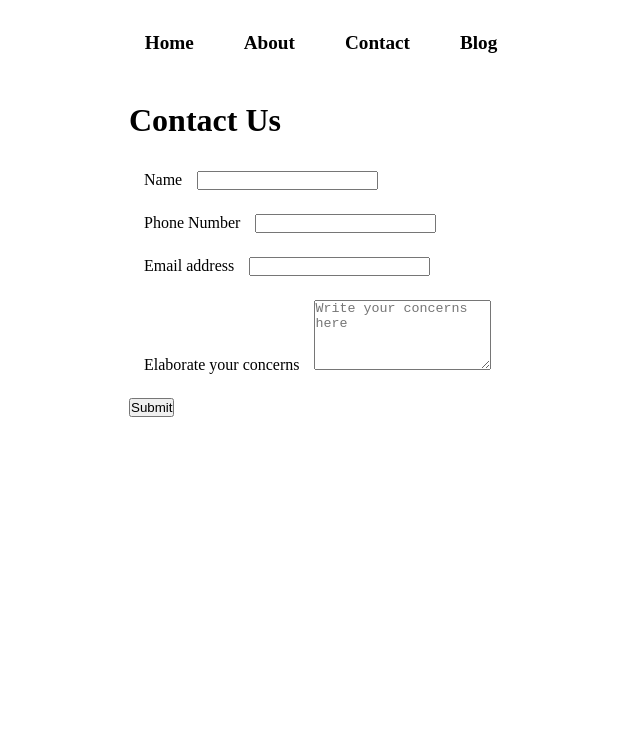
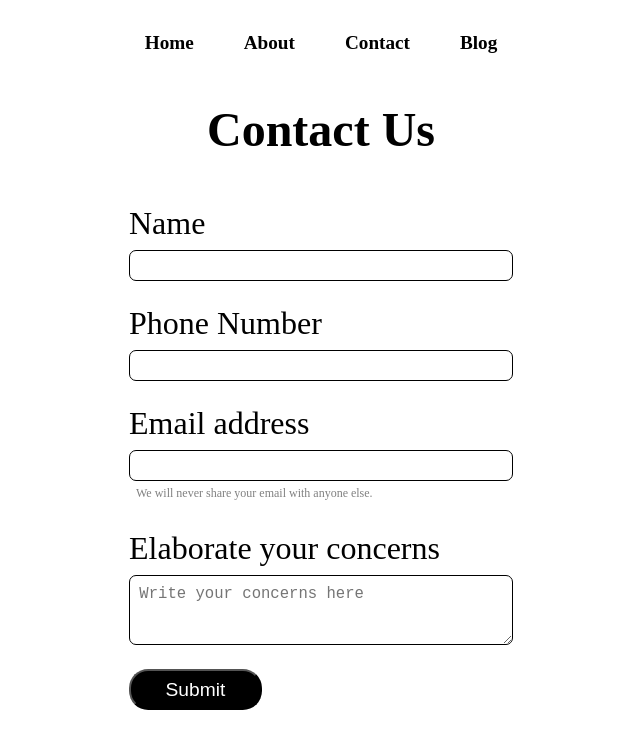
Before and after one commit to TaimoorAli77/hunting-coder, a Next.js app: page /contact in a window 1280 px wide. Shown: the top 748 px of the page, without its empty margins (319-959 px from the left). Built offline with nearby package versions, Linux system fonts and the light colour scheme.

Commit message:
Added Styling

```diff
--- /dev/null
+++ b/contactdata/17.json
@@ -0,0 +1 @@
+{"name":"","desc":"","email":"","phone":""}
--- /dev/null
+++ b/contactdata/18.json
@@ -0,0 +1 @@
+{"name":"","desc":"","email":"","phone":""}
--- a/src/pages/api/postcontact.js
+++ b/src/pages/api/postcontact.js
@@ -2,9 +2,9 @@ import * as fs from 'fs';
 export default async function handler(req, res) {
     if (req.method === 'POST') {
       // Process a POST request
-      console.log(req.body)
+      // console.log(req.body)
       let data = await fs.promises.readdir("contactdata")
-      console.log(data)
+      // console.log(data)
 
       fs.promises.writeFile(`contactdata/${data.length+1}.json`,JSON.stringify(req.body) , ()=>{})
       res.status(200).json(req.body)
--- a/src/pages/contact.js
+++ b/src/pages/contact.js
@@ -55,23 +55,24 @@ setPhone("")
       <form onSubmit={handleSubmit}>
         <div className={styles.mb}>
           <label htmlFor="name" className={styles.label}>Name</label>
-          <input type="text" onChange={handleChange} className="form-control" id="name" value={name} name="name" aria-describedby="emailHelp" />
+          <input type="text" className={styles.input} onChange={handleChange}  id="name" value={name} name="name" aria-describedby="emailHelp" />
         </div>
 
         <div className={styles.mb}>
           <label htmlFor="phone" className={styles.label}>Phone Number</label>
-          <input type="number" onChange={handleChange} value={phone} className="form-control" id="phone" name="phone" aria-describedby="emailHelp" />
+          <input type="number" onChange={handleChange} value={phone} className={styles.input} id="phone" name="phone" aria-describedby="emailHelp" />
         </div>
         <div className={styles.mb}>
           <label htmlFor="email"  className={styles.label}>Email address</label>
-          <input type="email" value={email} onChange={handleChange} className="form-control" id="email" name="email" aria-describedby="emailHelp" />
+          <input type="email" value={email} onChange={handleChange} required className={styles.input} id="email" name="email" aria-describedby="emailHelp" />
+          <div className={styles.formtext}>We will never share your email with anyone else.</div>
         </div>
         <div className={styles.mb}>
           <label htmlFor="desc" className={styles.label}>Elaborate your concerns</label>
-          <textarea className="form-control" onChange={handleChange} value={desc} placeholder="Write your concerns here" name="desc" id="desc" style={{"height": 70 }}/>
+          <textarea className={styles.textarea} onChange={handleChange} value={desc} placeholder="Write your concerns here" name="desc" id="desc" style={{"height": 70 }}/>
         </div>
 
-        <button type="submit" className="btn btn-primary">Submit</button>
+        <button type="submit" className={styles.submit}>Submit</button>
       </form>
     </div>
   )
--- /dev/null
+++ b/src/styles/About.module.css
@@ -0,0 +1,13 @@
+.main{
+    max-width: 40vw;
+    margin: auto;
+    padding-top: 3.5rem;
+}
+.headOne{
+    padding-bottom: 1em;
+    text-align: center;
+}
+.headtwo{
+    padding-bottom: 0.31em;
+    padding-top: 1em;
+}
--- a/src/styles/Blog.module.css
+++ b/src/styles/Blog.module.css
@@ -1,7 +1,18 @@
-.main {
-    display: flex;
-    flex-direction: column;
-    justify-content: space-between;
-    align-items: center;
-    padding-top: 3rem !important;
+
+  .submit{
+    padding: 0.4em 0.8em;
+    font-size: 1em;
+    color: white;
+    background: black;
+    border-radius: 1em;
+    cursor: pointer;
+    margin-top: 1em;
   }
+  .all{
+    max-width: 26vw;
+    padding-top: 4em;
+    margin:auto
+  }
+  .h22{
+    text-align: center;
+      font-size: 2.3em;}
--- a/src/styles/Contact.module.css
+++ b/src/styles/Contact.module.css
@@ -17,10 +17,43 @@
   }
   .mb{
     padding-bottom: 1.5em;
+    display: flex;
+    flex-direction: column;
   }
   .label{
     padding: 0 15px;
+    font-size: 2em;
+    padding: 0px 0px 8px 0px;
   }
   .h1{
     padding-bottom: 1em;
+    font-size: 3em;
+    text-align: center;
   }
+  .input{
+    padding: 4px;
+    font-size: 18px;
+    border-radius: 7px;
+    border: 1px solid black;
+  }
+  .textarea{
+    height: 80px;
+    border: 1px solid black;
+    border-radius: 7px;
+    font-size: 1.2em;
+    padding: 0.6em;
+  }
+  .submit{
+    padding: 0.4em 1.8em;
+    font-size: 1.2em;
+    color: white;
+    background: black;
+    border-radius: 1em;
+    cursor: pointer;
+  }
+
+  .formtext{
+    padding: 5px 7px;
+    color: grey;
+    font-size: 12px;
+  }
--- a/src/styles/Home.module.css
+++ b/src/styles/Home.module.css
@@ -241,10 +241,28 @@
 }
 
 .huntingHead{
-  margin:  2em 0em ;
+  margin:  8px 0em ;
   text-align: center;
+  font-size: 4em;
+
 }
  .myimg{
-  border-radius:20px;
-
+  border-radius: 55%;
+  width: 7rem;
 }
+.cen{
+  text-align: center;
+    padding-top: 2em;
+}
+.pop{
+  font-size:1.7em;
+  padding-top : 2rem;
+}
+.submit{
+  padding: 0.4em 0.8em;
+  font-size: 1em;
+  color: white;
+  background: black;
+  border-radius: 1em;
+  cursor: pointer;
+}
```
Also changed, not shown: src/pages/about.js (+20 -3 lines), src/pages/blog.js (+12 -4 lines), src/pages/index.js (+15 -17 lines), src/styles/Blogpost.module.css (line endings or trailing spaces).
